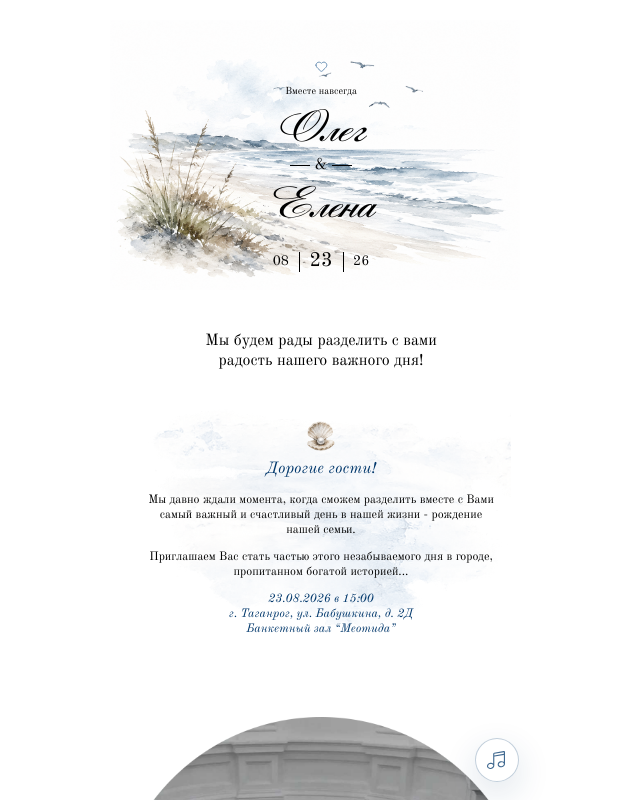
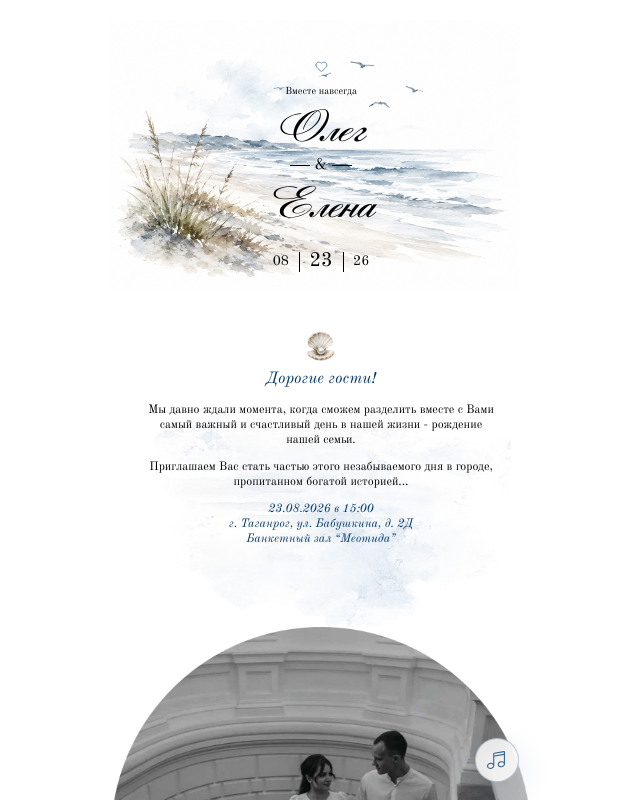
Before and after one commit to SHHAPKA/wedding-oleg-elena, a Next.js app: page / in a window 1280 px wide. Shown: the top 800 px of the page, without its empty margins (319-959 px from the left). Built offline with nearby package versions, Linux system fonts and the light colour scheme; no server answers.

Commit message:
Fix bugs

```diff
--- a/app/globals.css
+++ b/app/globals.css
@@ -264,13 +264,6 @@ button {
   pointer-events: none;
   transform: translateX(var(--invitation-bg-shift-x));
   user-select: none;
-}
-
-.invitation-section p.invitation-lead {
-  max-width: 240px;
-  margin-bottom: 50px;
-  font-size: 16px;
-  line-height: 1.25;
 }
 
 .invitation-shell {
--- a/components/sections/InvitationSection.tsx
+++ b/components/sections/InvitationSection.tsx
@@ -14,9 +14,6 @@ export function InvitationSection() {
         duration={1.7}
         y={0}
       />
-      <ScrollReveal as="p" className="invitation-lead" delay={0.1}>
-        Мы будем рады разделить с вами радость нашего важного дня!
-      </ScrollReveal>
       <RevealImage
         className="invitation-shell"
         src="/images/seashell.png"
```
